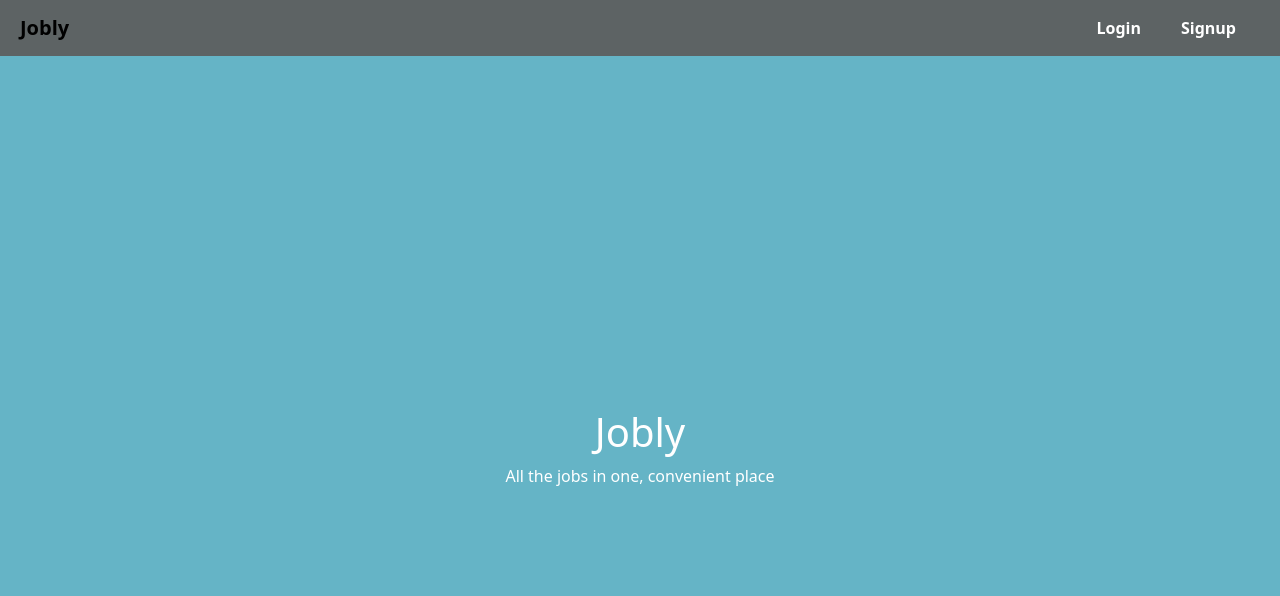
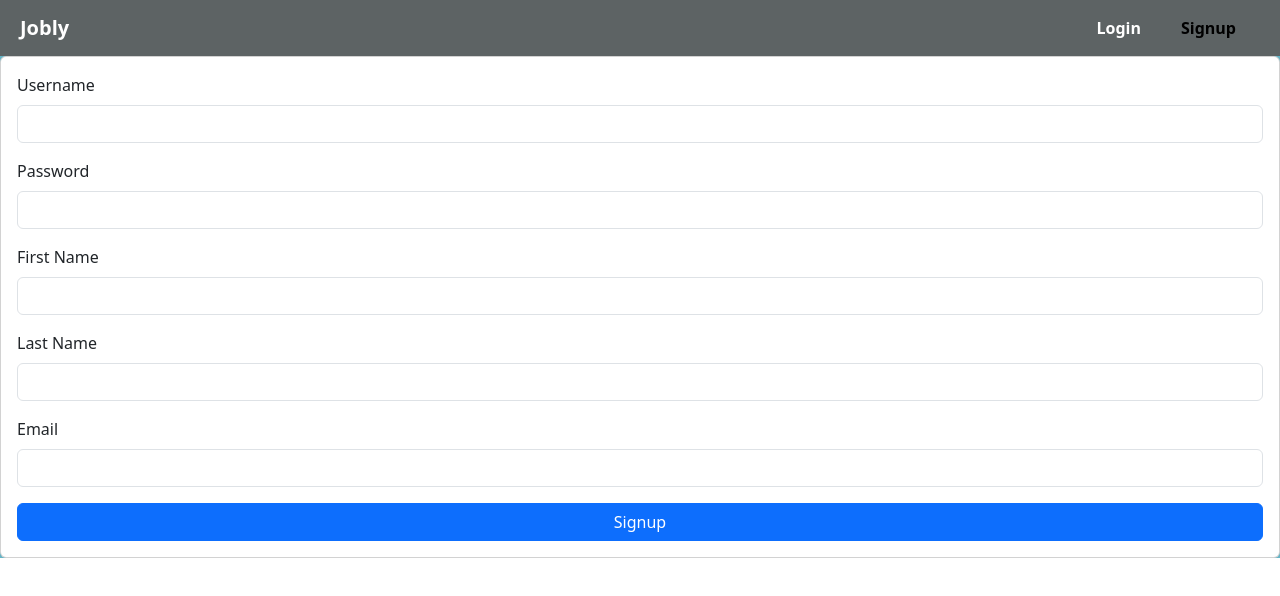
Before and after one commit to maxjeon97/react-jobly, a React (Vite) app: page /signup in a window 1280 px wide. Before the commit this address led to /. Shown: the top 596 px of the page. Built offline with nearby package versions, Linux system fonts and the light colour scheme; no server answers.

Commit message:
built out auth forms, edit profile form

```diff
--- a/src/Alert.jsx
+++ b/src/Alert.jsx
@@ -17,8 +17,10 @@ function Alert({ errors }) {
                 </div>}
             {errors.length > 0 &&
                 <div className="alert alert-danger" role="alert">
-                    {errors.map(e => <p className="mb-0 small">{e}</p>)}
+                    {errors.map((e, idx) => <p key={idx} className="mb-0 small">{e}</p>)}
                 </div>}
         </div>
     );
 }
+
+export default Alert;
--- a/src/App.jsx
+++ b/src/App.jsx
@@ -27,10 +27,10 @@ function App() {
   useEffect(function fetchUserWhenMounted() {
     async function fetchUser() {
       if(token) {
+        JoblyApi.token = token;
         const decodedPayload = jwtDecode(token);
         const username = decodedPayload.username;
         const user = await JoblyApi.getUser(username);
-        JoblyApi.token = token;
         setCurrentUser(user);
       }
     }
@@ -46,6 +46,7 @@ function App() {
   /** registers a user */
   async function signup(formData) {
     const token = await JoblyApi.signup(formData);
+    console.log("insignup", token)
     setToken(token);
   }
 
--- a/src/EditProfileForm.jsx
+++ b/src/EditProfileForm.jsx
@@ -1,5 +1,6 @@
 import { useState, useContext } from "react";
 import userContext from "./userContext";
+import Alert from "./Alert";
 
 
 /** Form for editing user profile
@@ -30,18 +31,20 @@ function EditProfileForm({ updateUser }) {
         hasSubmitted: false,
         errors: [],
     });
-
+    console.log("curruseris",currentUser)
     /** handles form submission */
-    function handleSubmit(evt) {
+    async function handleSubmit(evt) {
         evt.preventDefault();
         try {
-            updateUser(formData);
+            await updateUser(formData);
         }
         catch (err) {
+            console.log("caughterror", err)
             setFormAlerts({
                 hasSubmitted: true,
-                errors: [...err.error.message],
+                errors: [...err],
             });
+            return;
         }
         setFormAlerts({
             ...formAlerts,
@@ -58,6 +61,7 @@ function EditProfileForm({ updateUser }) {
         }));
     }
 
+
     return (
         <div className="card">
             <div className="card-body">
@@ -71,10 +75,8 @@ function EditProfileForm({ updateUser }) {
                         <input
                             disabled
                             className="form-control"
-                            placeholder={formData.username}
                             name="username"
-                            value={formData.username}
-                            onChange={handleChange} />
+                            value={formData.username} />
                     </div>
                     <div className="mb-3">
                         <label
@@ -83,7 +85,6 @@ function EditProfileForm({ updateUser }) {
                         >First Name</label>
                         <input
                             className="form-control"
-                            placeholder={formData.firstName}
                             name="firstName"
                             value={formData.firstName}
                             onChange={handleChange} />
@@ -95,7 +96,6 @@ function EditProfileForm({ updateUser }) {
                         >Last Name</label>
                         <input
                             className="form-control"
-                            placeholder={formData.lastName}
                             name="lastName"
                             value={formData.lastName}
                             onChange={handleChange} />
@@ -107,7 +107,6 @@ function EditProfileForm({ updateUser }) {
                         >Email</label>
                         <input
                             className="form-control"
-                            placeholder={formData.email}
                             name="email"
                             value={formData.email}
                             onChange={handleChange} />
--- a/src/LoginForm.jsx
+++ b/src/LoginForm.jsx
@@ -1,2 +1,93 @@
-import { useContext } from "react";
+import { useState, useContext } from "react";
 import userContext from "./userContext";
+import { Navigate } from "react-router-dom";
+import Alert from "./Alert";
+
+/** Form for logging in
+ *
+ * Props:
+ * - login(): function to call in parent
+ *
+ * State:
+ * - formData
+ * - errors: array of error messages
+ *
+ * RoutesList -> LoginForm -> Alert
+ */
+
+function LoginForm({ login }) {
+    const { currentUser } = useContext(userContext);
+
+    const initialState =
+    {
+        username: "",
+        password: ""
+    };
+
+    const [formData, setFormData] = useState(initialState);
+    const [errors, setErrors] = useState([]);
+
+    /** handles form submission */
+    async function handleSubmit(evt) {
+        evt.preventDefault();
+        try {
+            await login(formData);
+        }
+        catch (err) {
+            setErrors([...err]);
+        }
+    }
+
+    /** handles input change */
+    function handleChange(evt) {
+        const { name, value } = evt.target;
+        setFormData(d => ({
+            ...d,
+            [name]: value,
+        }));
+    }
+
+    if (currentUser) return <Navigate to="/" />;
+
+    return (
+        <div className="card">
+            <div className="card-body">
+                <form
+                    className="LoginForm" onSubmit={handleSubmit}>
+                    <div className="mb-3">
+                        <label
+                            className="form-label"
+                            htmlFor="username"
+                        >Username</label>
+                        <input
+                            className="form-control"
+                            name="username"
+                            value={formData.username}
+                            onChange={handleChange} />
+                    </div>
+                    <div className="mb-3">
+                        <label
+                            className="form-label"
+                            htmlFor="password"
+                        >Password</label>
+                        <input
+                            className="form-control"
+                            name="password"
+                            value={formData.password}
+                            type="password"
+                            onChange={handleChange} />
+                    </div>
+                    {errors.length > 0 &&
+                        <Alert errors={errors} />}
+                    <div className="d-grid">
+                        <button
+                            type='submit'
+                            className='btn btn-primary'>Login</button>
+                    </div>
+                </form>
+            </div>
+        </div>
+    );
+}
+
+export default LoginForm;
--- a/src/NavBar.jsx
+++ b/src/NavBar.jsx
@@ -1,5 +1,5 @@
 import React from "react";
-import { NavLink } from "react-router-dom";
+import { NavLink, Link } from "react-router-dom";
 import "./NavBar.css";
 import { useContext } from "react";
 import userContext from "./userContext";
@@ -32,7 +32,7 @@ function NavBar({ logout }) {
           <NavLink className="nav-link" to="/profile">Profile</NavLink>
         </li>
         <li className="nav-item me-4">
-          <NavLink className="nav-link" to="/" onClick={logout}>Logout</NavLink>
+          <Link className="nav-link" to="/" onClick={logout}>Logout</Link>
         </li>
       </ul>
     );
--- a/src/RoutesList.jsx
+++ b/src/RoutesList.jsx
@@ -4,6 +4,8 @@ import CompaniesList from './CompaniesList';
 import JobsList from './JobsList';
 import CompanyDetail from './CompanyDetail';
 import EditProfileForm from "./EditProfileForm";
+import LoginForm from "./LoginForm";
+import SignupForm from "./SignupForm";
 
 
 /**RouteList component that contains all Routes
@@ -14,15 +16,16 @@ import EditProfileForm from "./EditProfileForm";
  * App -> RoutesList -> { Homepage, CompaniesList, JobsList, CompanyDetail }
 */
 
-function RoutesList() {
+function RoutesList({ login, signup, updateUser }) {
     return (
         <Routes>
             <Route path='/' element={<Homepage />} />
             <Route path='/companies' element={<CompaniesList />} />
             <Route path='/jobs' element={<JobsList />} />
             <Route path='/companies/:handle' element={<CompanyDetail />} />
-
-            <Route path='/profile' element={<EditProfileForm />} />
+            <Route path='/profile' element={<EditProfileForm updateUser={updateUser} />} />
+            <Route path='/login' element={<LoginForm login={login}/>} />
+            <Route path='/signup' element={<SignupForm signup={signup}/>} />
             <Route path='*' element={<Navigate to="/" />} />
         </Routes>
     );
--- a/src/SignupForm.jsx
+++ b/src/SignupForm.jsx
@@ -1,2 +1,130 @@
-import { useContext } from "react";
+import { useState, useContext } from "react";
 import userContext from "./userContext";
+import { Navigate } from "react-router-dom";
+import Alert from "./Alert";
+
+/** Form for Signing up
+ *
+ * Props:
+ * - signup(): function to call in parent
+ *
+ * State:
+ *
+ * - formData
+ * - errors: array of error messages
+ *
+ * RoutesList -> SignupForm -> Alert
+ */
+
+function SignupForm({ signup }) {
+    const { currentUser } = useContext(userContext);
+
+    const initialState =
+    {
+        username: "",
+        password: "",
+        firstName: "",
+        lastName: "",
+        email: ""
+    };
+
+    const [formData, setFormData] = useState(initialState);
+    const [errors, setErrors] = useState([])
+
+    /** handles form submission */
+    async function handleSubmit(evt) {
+        evt.preventDefault();
+        try {
+            await signup(formData);
+        }
+        catch (err) {
+            setErrors([...err])
+        }
+    }
+
+    /** handles input change */
+    function handleChange(evt) {
+        const { name, value } = evt.target;
+        setFormData(d => ({
+            ...d,
+            [name]: value,
+        }));
+    }
+
+    if (currentUser) return <Navigate to="/" />;
+
+    return (
+        <div className="card">
+            <div className="card-body">
+                <form
+                    className="LoginForm" onSubmit={handleSubmit}>
+                    <div className="mb-3">
+                        <label
+                            className="form-label"
+                            htmlFor="username"
+                        >Username</label>
+                        <input
+                            className="form-control"
+                            name="username"
+                            value={formData.username}
+                            onChange={handleChange} />
+                    </div>
+                    <div className="mb-3">
+                        <label
+                            className="form-label"
+                            htmlFor="password"
+                        >Password</label>
+                        <input
+                            className="form-control"
+                            name="password"
+                            value={formData.password}
+                            type="password"
+                            onChange={handleChange} />
+                    </div>
+                    <div className="mb-3">
+                        <label
+                            className="form-label"
+                            htmlFor="firstName"
+                        >First Name</label>
+                        <input
+                            className="form-control"
+                            name="firstName"
+                            value={formData.firstName}
+                            onChange={handleChange} />
+                    </div>
+                    <div className="mb-3">
+                        <label
+                            className="form-label"
+                            htmlFor="lastName"
+                        >Last Name</label>
+                        <input
+                            className="form-control"
+                            name="lastName"
+                            value={formData.lastName}
+                            onChange={handleChange} />
+                    </div>
+                    <div className="mb-3">
+                        <label
+                            className="form-label"
+                            htmlFor="email"
+                        >Email</label>
+                        <input
+                            className="form-control"
+                            name="email"
+                            value={formData.email}
+                            onChange={handleChange} />
+                    </div>
+                    {errors.length > 0 &&
+                        <Alert errors={errors} />}
+                    <div className="d-grid">
+                        <button
+                            type='submit'
+                            className='btn btn-primary'>Signup</button>
+                    </div>
+                </form>
+            </div>
+        </div>
+    );
+}
+
+export default SignupForm;
--- a/src/api.js
+++ b/src/api.js
@@ -81,7 +81,10 @@ class JoblyApi {
   /** Updates user */
   static async updateUser(data) {
     const username = data.username;
-    let res = await this.request(`auth/${username}`, data, "PATCH");
+    delete data.username;
+    // const {validData} = {...data}
+
+    let res = await this.request(`users/${username}`, data, "PATCH");
     return res.user;
   }
 
```
